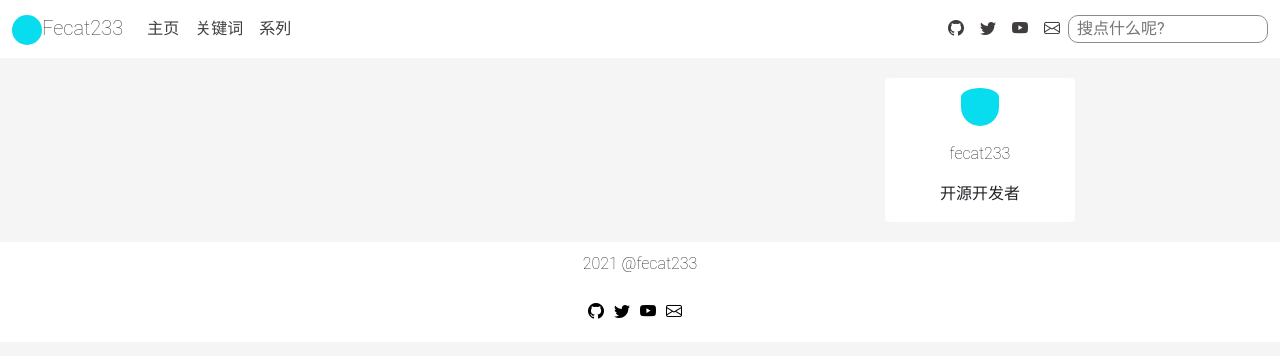
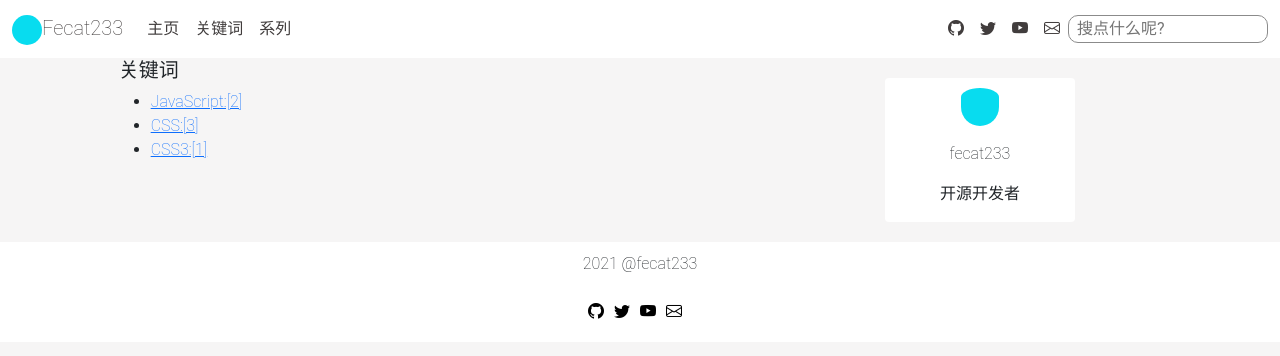
Before and after one commit to fecat233/fecat233.github.io, a Next.js app: page /keywords in a window 1280 px wide. Shown: the top 356 px of the page. Built offline with nearby package versions, Linux system fonts and the light colour scheme.

Commit message:
keyword page

```diff
--- a/pages/keywords.tsx
+++ b/pages/keywords.tsx
@@ -1,7 +1,52 @@
-function Keywords() {
+import { getPostsMeta } from '../utils/utils'
+import Link from 'next/link'
+
+function Keywords({keys}: {keys: any}) {
 	return (
-		<></>
+		<>
+		  <div id="keys">
+			  <h5>关键词</h5>
+			  <ul>
+				{
+					keys.map((key: any, index: number) => {
+						return <li key={index}>
+							<Link href={`/api/keywords?tag=${key[0]}`}>
+								<a>{`${key[0]}:[${key[1]}]`}</a>
+							</Link>
+						</li>
+					})
+				}
+			  </ul>
+		  </div>
+		</>
 	)
 }
 
+export async function getStaticProps(){
+	const posts = getPostsMeta()
+	const keyMap = new Map<string, number>() //存放关键字和每个关键字的个数
+	posts.map(post => {
+		const keys = post.frontmatter.keys
+		if (keys) {
+			const tags = keys.split(' ')
+			tags.forEach((tag: string) => {
+				if (!keyMap.has(tag)) {
+					keyMap.set(tag, 1)
+				} else {
+					let value = keyMap.get(tag)
+					if(value != undefined){
+					   keyMap.set(tag, value + 1)
+					}
+				}
+			});
+		}
+	})
+	const keys = Array.from(keyMap)
+	return {
+		props: {
+			keys
+		}
+	}
+}
+
 export default Keywords;
--- a/posts/test.md
+++ b/posts/test.md
@@ -2,9 +2,8 @@
 title: JavaScript特性JavaScript特性JavaScript特性JavaScript特性
 description: JavaScript的新特性有哪些呢？本篇文章为你揭晓
 img: /images/post/js.jpg
-tags: JavaScript
-      CSS
-categories: JavaScript
+keys: JavaScript CSS
+series: JavaScript
 ---
 ## 解构赋值
 解构赋值解构赋值解构赋值解构赋值解构赋值解构赋值解构赋值解构赋值解构赋值解构赋值解构赋值
--- a/posts/test1.md
+++ b/posts/test1.md
@@ -1,6 +1,7 @@
 ---
 title: CSS特性1CSS特性1CSS特性1CSS特性1CSS特性1
 description: CSS的新特性有哪些呢？本篇文章为你揭晓1
+keys: CSS
 ---
 ## 解构赋值
 解构赋值解构赋值解构赋值解构赋值解构赋值解构赋值解构赋值解构赋值解构赋值解构赋值解构赋值
--- a/posts/test2.md
+++ b/posts/test2.md
@@ -1,6 +1,7 @@
 ---
 title: CSS3特性2CSS3特性2CSS3特性2CSS3特性2CSS3特性2
 description: CSS3的新特性有哪些呢？本篇文章为你揭晓2
+keys: JavaScript CSS CSS3
 img: /images/post/js.jpg
 ---
 ## 解构赋值
--- /dev/null
+++ b/utils/utils.ts
@@ -0,0 +1,20 @@
+import fs from 'fs'
+import path from 'path'
+import matter from 'gray-matter'
+
+/**
+ * 从文件系统获取post的元信息
+ */
+export function getPostsMeta() {
+	const filenames = fs.readdirSync(path.join('posts'))
+	const posts = filenames.map((filename) => {
+		const slug = filename.replace('.md', '')
+		const file = fs.readFileSync(path.join('posts', filename))
+		const { data: frontmatter } = matter(file)
+		return {
+		slug,
+		frontmatter
+		}
+	})
+	return posts;
+}
```
Also changed, not shown: pages/index.tsx (+2 -14 lines).
